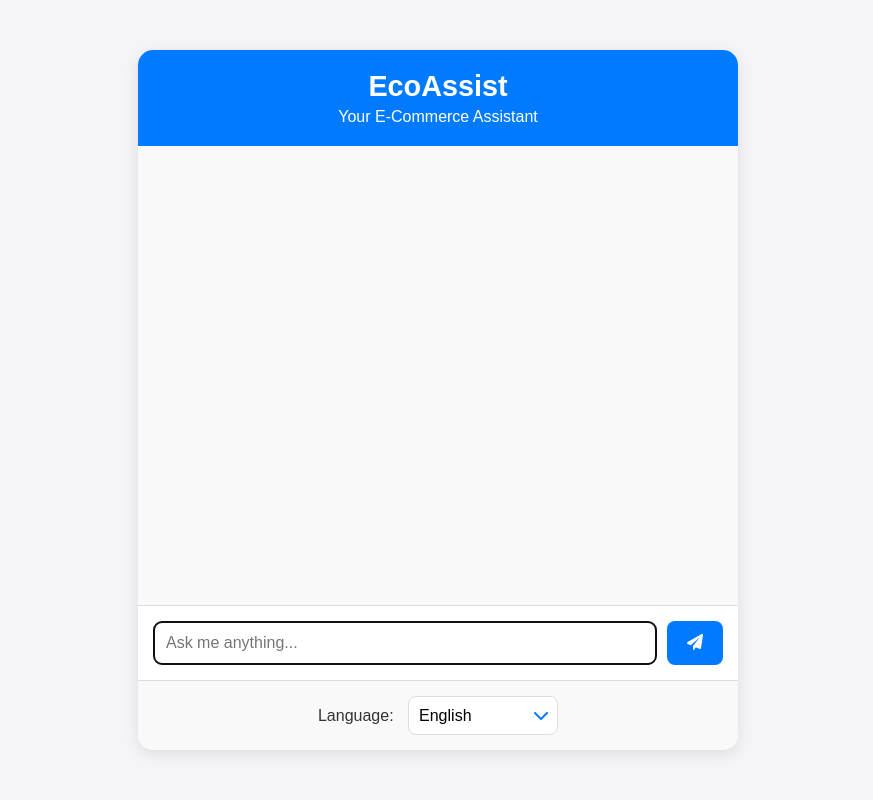
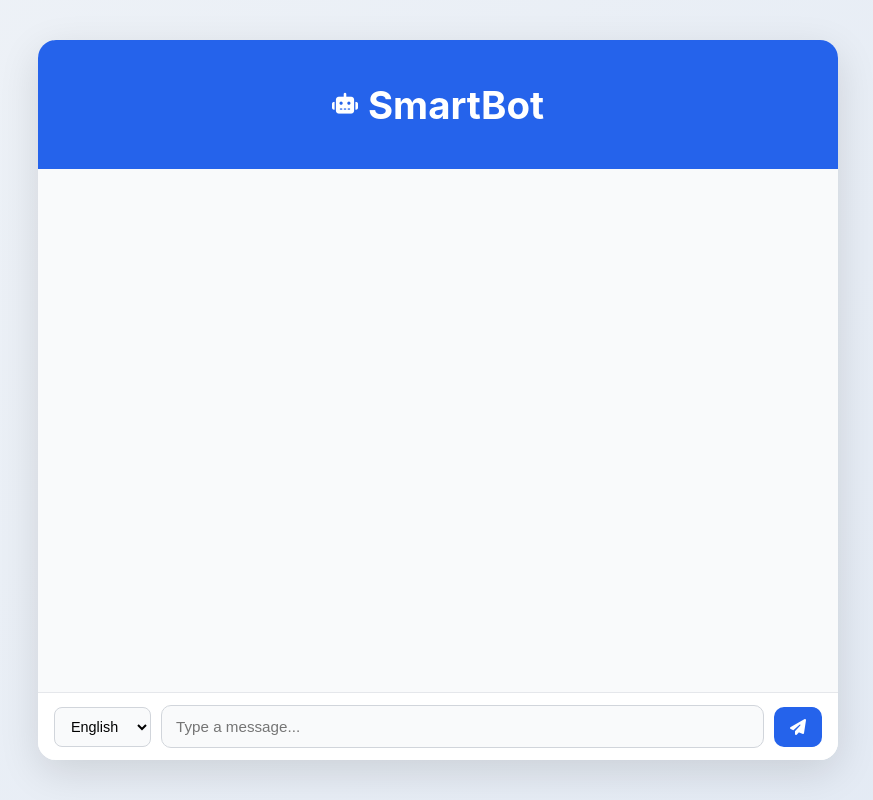
Before and after one commit to Akil-Shaikh/ChatBot, a Flask app: page / in a window 1280 px wide. Shown: the whole page, without its empty margins (202-1075 px from the left). Run offline with Flask 3, Linux system fonts and the light colour scheme.

Commit message:
theme changes

```diff
--- a/main.py
+++ b/main.py
@@ -37,8 +37,12 @@ def generate_response_with_gemini(user_query, language="en"):
 
     # Create a detailed prompt that includes the knowledge base context
     prompt = f"""
-    You are a helpful University support chatbot. Your task is to answer user queries based ONLY on the following knowledge base.
-    If the answer is not in the knowledge base, politely say that you don't have that information. Do not make up answers.
+    You are the official GLS University support chatbot.
+Your role is to answer queries strictly and only using the provided knowledge base.
+Do not invent, assume, or guess any information.
+If a question is outside the scope of GLS University or not present in the knowledge base, politely respond that you do not have that information.
+If the query does not make sense, is unclear, or unrelated to GLS University, politely state that you cannot provide an answer.
+Always keep your responses clear, concise, and student-friendly.
 
     Knowledge Base:
     {json.dumps(knowledge_base, indent=2)}
--- a/static/script.js
+++ b/static/script.js
@@ -3,9 +3,7 @@ function sendQuery() {
     const language = document.getElementById('language').value;
     const chatBox = document.getElementById('chat-box');
 
-    if (!userQuery.trim()) {
-        return; // Do not send empty queries
-    }
+    if (!userQuery.trim()) return;
 
     // Display user query
     chatBox.innerHTML += `
@@ -14,33 +12,33 @@ function sendQuery() {
             <div class="content">${userQuery}</div>
         </div>
     `;
+    chatBox.scrollTop = chatBox.scrollHeight;
 
-    // Send query to the backend
+    // Send query to backend
     fetch('/chat', {
         method: 'POST',
-        headers: {
-            'Content-Type': 'application/x-www-form-urlencoded',
-        },
+        headers: { 'Content-Type': 'application/x-www-form-urlencoded' },
         body: `user_query=${encodeURIComponent(userQuery)}&language=${language}`
     })
-    .then(response => response.json())
-    .then(data => {
-        // Display bot response
-        chatBox.innerHTML += `
+        .then(response => response.json())
+        .then(data => {
+            const botMessage = data.response;
+
+            // Display bot response
+            chatBox.innerHTML += `
             <div class="message bot">
                 <div class="avatar"><i class="fas fa-robot"></i></div>
-                <div class="content">${data.response}</div>
+                <div class="content">${botMessage}</div>
             </div>
         `;
-        chatBox.scrollTop = chatBox.scrollHeight; // Auto-scroll
-    });
+            chatBox.scrollTop = chatBox.scrollHeight;
+        })
+        .catch(err => console.error("Chat error:", err));
 
     // Clear input
     document.getElementById('user-query').value = '';
 }
 
 function handleKeyPress(e) {
-    if (e.key === 'Enter') {
-        sendQuery();
-    }
+    if (e.key === 'Enter') sendQuery();
 }
--- a/static/styles.css
+++ b/static/styles.css
@@ -1,162 +1,198 @@
+/* ========== BASE ========== */
 body {
-    font-family: 'Arial', sans-serif;
+    font-family: 'Inter', sans-serif;
     margin: 0;
     padding: 0;
     display: flex;
     justify-content: center;
     align-items: center;
     height: 100vh;
-    background-color: #f4f4f9;
+    background: linear-gradient(135deg, #eef2f7, #e3eaf4);
+    color: #1f2937;
 }
 
+/* ========== WRAPPER ========== */
+.chat-wrapper {
+    width: 100%;
+    max-width: 800px;
+    height: 90vh;
+    display: flex;
+    justify-content: center;
+    align-items: center;
+}
+
+/* ========== CONTAINER ========== */
 .chat-container {
-    width: 600px; /* Increased width */
-    height: 700px; /* Increased height */
-    background: #fff;
-    border-radius: 15px;
-    box-shadow: 0 4px 15px rgba(0, 0, 0, 0.1);
-    overflow: hidden;
+    width: 100%;
+    height: 100%;
+    background: #ffffff;
+    border-radius: 18px;
     display: flex;
     flex-direction: column;
+    box-shadow: 0 12px 40px rgba(0, 0, 0, 0.12);
+    overflow: hidden;
 }
 
+/* ========== HEADER ========== */
 .chat-header {
-    background: #007bff;
+    background: #2563eb;
     color: #fff;
-    padding: 20px;
+    padding: 16px 20px;
     text-align: center;
+    font-weight: 600;
+    font-size: 1.2rem;
+    display: flex;
+    align-items: center;
+    justify-content: center;
+    gap: 10px;
 }
 
-.chat-header h2 {
-    margin: 0;
-    font-size: 1.8rem;
+.chat-header i {
+    font-size: 1.3rem;
 }
 
-.chat-header p {
-    margin: 5px 0 0;
-    font-size: 1rem;
-}
-
+/* ========== CHAT BOX ========== */
 .chat-box {
     flex: 1;
     padding: 20px;
     overflow-y: auto;
-    background: #f9f9f9;
+    background: #f9fafb;
+    display: flex;
+    flex-direction: column;
+    gap: 15px;
 }
 
+/* Scrollbar */
+.chat-box::-webkit-scrollbar {
+    width: 6px;
+}
+.chat-box::-webkit-scrollbar-thumb {
+    background-color: #cbd5e1;
+    border-radius: 6px;
+}
+.chat-box::-webkit-scrollbar-track {
+    background-color: transparent;
+}
+
+/* ========== MESSAGES ========== */
 .message {
     display: flex;
     align-items: flex-start;
-    margin-bottom: 15px;
+    gap: 10px;
+    animation: fadeIn 0.3s ease;
 }
 
+.message .content {
+    max-width: 70%;
+    padding: 12px 16px;
+    border-radius: 14px;
+    font-size: 0.95rem;
+    line-height: 1.5;
+    word-wrap: break-word;
+}
+
+/* BOT */
+.message.bot {
+    justify-content: flex-start;
+}
+.message.bot .content {
+    background: #f3f4f6;
+    color: #111827;
+    border: 1px solid #e5e7eb;
+}
+
+/* USER */
+.message.user {
+    flex-direction: row-reverse;
+}
+.message.user .content {
+    background: #2563eb;
+    color: #fff;
+    border-bottom-right-radius: 4px;
+}
+
+/* Avatar (optional if you want to keep) */
 .message .avatar {
-    width: 40px;
-    height: 40px;
+    width: 38px;
+    height: 38px;
     border-radius: 50%;
     display: flex;
     align-items: center;
     justify-content: center;
-    margin-right: 10px;
-    font-size: 1.2rem;
+    font-size: 1rem;
+    flex-shrink: 0;
 }
-
 .message.user .avatar {
-    background: #007bff;
+    background: #2563eb;
+    color: #fff;
+}
+.message.bot .avatar {
+    background: #10b981;
     color: #fff;
 }
 
-.message.bot .avatar {
-    background: #28a745;
-    color: #fff;
+/* ========== INPUT AREA ========== */
+.chat-input-area {
+    display: flex;
+    align-items: center;
+    padding: 12px 16px;
+    border-top: 1px solid #e5e7eb;
+    background: #ffffff;
+    gap: 10px;
 }
 
-.message .content {
-    max-width: 70%;
-    padding: 12px;
-    border-radius: 12px;
-    background: #fff;
-    box-shadow: 0 2px 5px rgba(0, 0, 0, 0.1);
+/* Input field */
+.chat-input-area input {
+    flex: 1;
+    padding: 12px 14px;
+    border-radius: 10px;
+    border: 1px solid #d1d5db;
+    outline: none;
+    font-size: 0.95rem;
+    background-color: #f9fafb;
+    transition: border 0.2s;
+}
+.chat-input-area input:focus {
+    border-color: #2563eb;
 }
 
-.message.user .content {
-    background: #007bff;
+/* Send button */
+.chat-input-area button {
+    padding: 12px 16px;
+    border-radius: 10px;
+    border: none;
+    background-color: #2563eb;
     color: #fff;
-    margin-left: auto;
+    cursor: pointer;
+    font-size: 1rem;
+    display: flex;
+    align-items: center;
+    justify-content: center;
+    transition: background 0.2s, transform 0.1s;
+}
+.chat-input-area button:hover {
+    background-color: #1e40af;
+}
+.chat-input-area button:active {
+    transform: scale(0.96);
 }
 
-.message.bot .content {
-    background: #e9ecef;
-    color: #333;
+/* ========== DROPDOWN ========== */
+.language-selector {
+    padding: 10px 12px;
+    border: 1px solid #d1d5db;
+    border-radius: 8px;
+    background: #f9fafb;
+    font-size: 0.9rem;
+    cursor: pointer;
+    outline: none;
+}
+.language-selector:focus {
+    border-color: #2563eb;
 }
 
-.input-container {
-    display: flex;
-    padding: 15px;
-    background: #fff;
-    border-top: 1px solid #ddd;
+/* ========== ANIMATIONS ========== */
+@keyframes fadeIn {
+    from { opacity: 0; transform: translateY(5px); }
+    to { opacity: 1; transform: translateY(0); }
 }
-
-.input-container input {
-    flex: 1;
-    padding: 12px;
-    border: 1px solid #ddd;
-    border-radius: 8px;
-    margin-right: 10px;
-    font-size: 1rem;
-}
-
-.input-container button {
-    padding: 12px 20px;
-    background: #007bff;
-    color: #fff;
-    border: none;
-    border-radius: 8px;
-    cursor: pointer;
-    font-size: 1rem;
-}
-
-.input-container button:hover {
-    background: #0056b3;
-}
-
-.language-selector {
-    padding: 15px;
-    background: #f9f9f9;
-    border-top: 1px solid #ddd;
-    text-align: center;
-}
-
-.language-selector label {
-    margin-right: 10px;
-    font-size: 1rem;
-    color: #333;
-}
-
-.custom-dropdown {
-    position: relative;
-    display: inline-block;
-    width: 150px;
-}
-
-.custom-dropdown select {
-    width: 100%;
-    padding: 10px;
-    border: 1px solid #ddd;
-    border-radius: 8px;
-    background: #fff;
-    appearance: none;
-    -webkit-appearance: none;
-    -moz-appearance: none;
-    font-size: 1rem;
-    cursor: pointer;
-}
-
-.custom-dropdown .dropdown-arrow {
-    position: absolute;
-    top: 50%;
-    right: 10px;
-    transform: translateY(-50%);
-    pointer-events: none;
-    color: #007bff;
-}
--- a/templates/index.html
+++ b/templates/index.html
@@ -1,44 +1,43 @@
 <!DOCTYPE html>
 <html lang="en">
+<head>
+    <meta charset="UTF-8">
+    <meta name="viewport" content="width=device-width, initial-scale=1.0">
+    <title>SmartBot</title>
+    <link rel="stylesheet" href="{{ url_for('static', filename='styles.css') }}">
+    <link rel="stylesheet" href="https://cdnjs.cloudflare.com/ajax/libs/font-awesome/6.4.0/css/all.min.css">
+</head>
+<body>
+    <div class="chat-wrapper">
+        <div class="chat-container">
 
-<head>
-    <meta charset="UTF-8" />
-    <meta name="viewport" content="width=device-width, initial-scale=1.0" />
-    <title>EcoAssist - E-Commerce Chatbot</title>
-    <link rel="stylesheet" href="{{ url_for('static', filename='styles.css') }}" />
-    <link rel="stylesheet" href="https://cdnjs.cloudflare.com/ajax/libs/font-awesome/6.0.0/css/all.min.css" />
-</head>
+            <!-- Header -->
+            <header class="chat-header">
+                <i class="fa-solid fa-robot"></i>
+                <h1>SmartBot</h1>
+            </header>
 
-<body>
-    <div class="chat-container">
-        <div class="chat-header">
-            <h2>EcoAssist</h2>
-            <p>Your E-Commerce Assistant</p>
-        </div>
-        <div class="chat-box" id="chat-box">
-            <!-- Chat messages will appear here -->
-        </div>
-        <div class="input-container">
-            <input type="text" id="user-query" placeholder="Ask me anything..." onkeypress="handleKeyPress(event)"
-                autofocus />
-            <button onclick="sendQuery()">
-                <i class="fas fa-paper-plane"></i>
-            </button>
-        </div>
-        <div class="language-selector">
-            <label for="language">Language:</label>
-            <div class="custom-dropdown">
-                <select id="language">
+            <!-- Chat messages -->
+            <main class="chat-box" id="chat-box"></main>
+
+            <!-- Input area -->
+            <div class="chat-input-area">
+                <select id="language" class="language-selector">
                     <option value="en">English</option>
                     <option value="hi">Hindi</option>
                     <option value="gu">Gujarati</option>
+                    <option value="ta">Tamil</option>
+                    <option value="mr">Marathi</option>
                 </select>
-                <div class="dropdown-arrow"><i class="fas fa-chevron-down"></i></div>
+
+                <input type="text" id="user-query" placeholder="Type a message..." onkeypress="handleKeyPress(event)" autocomplete="off">
+
+                <button id="send-btn" onclick="sendQuery()">
+                    <i class="fa-solid fa-paper-plane"></i>
+                </button>
             </div>
         </div>
     </div>
-
     <script src="{{ url_for('static', filename='script.js') }}"></script>
 </body>
-
 </html>
```
Also changed, not shown: knowledge_base.json (+36 -12 lines).
